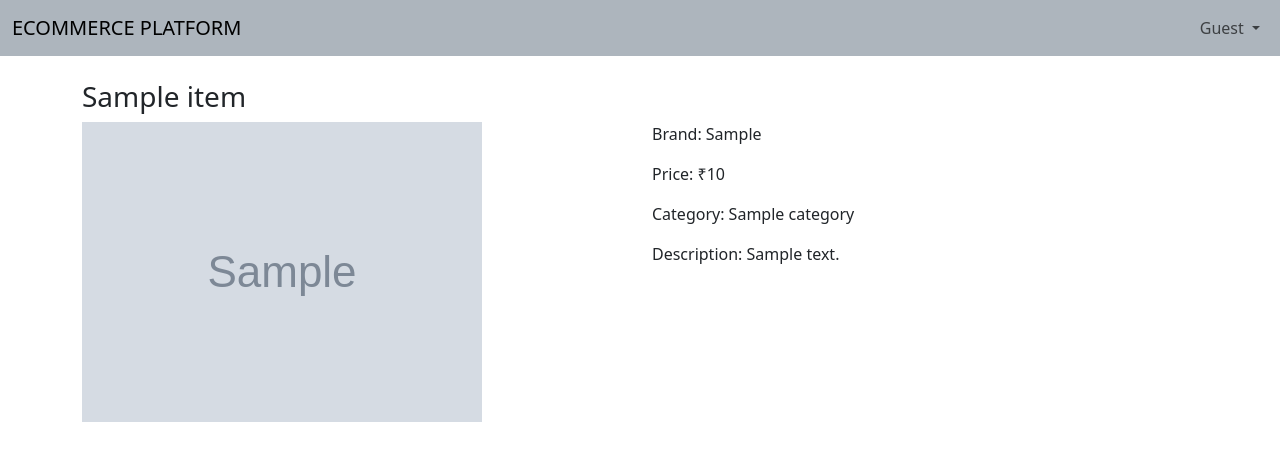
After one commit to Shamit2105/woc7.0-django-ecommerce-Shamit, a Django app: page /product/1/ in a window 1280 px wide. The commit adds this page. Shown: the top 461 px of the page. Run offline with Django 5.2, Linux system fonts and the light colour scheme; tables that the repository leaves empty hold one stand-in row (values such as "Sample post"); grey boxes marked "Sample" are stand-in pictures.

Commit message:
detail view added and optimized the templates

```diff
--- a/products/urls.py
+++ b/products/urls.py
@@ -1,8 +1,8 @@
 from django.urls import path
-from .views import ItemListView
+from .views import ItemListView,ItemDetailView
 
 urlpatterns = [
     path('', ItemListView.as_view(), name='home'),
-
+    path('product/<int:pk>/', ItemDetailView.as_view(), name='product_detail'),
 
 ]
--- a/products/views.py
+++ b/products/views.py
@@ -1,5 +1,5 @@
 from django.shortcuts import render
-from django.views.generic import ListView,TemplateView
+from django.views.generic import ListView,TemplateView,DetailView
 
 from .models import Category, SubCategory, Item
 # Create your views here.
@@ -9,3 +9,7 @@ class ItemListView(ListView):
     context_object_name = 'items'
     def get_queryset(self):
         return Item.objects.all()
+
+class ItemDetailView(DetailView):
+    model = Item
+    template_name = 'product_detail.html'
--- a/static/css/home.css
+++ b/static/css/home.css
@@ -4,7 +4,7 @@
     display: flex;
     flex-direction: column;
     justify-content: space-between;
-    border: 1px solid #ddd; /* Add a border to distinguish items */
+    border: 1px solid black; /* Add a border to distinguish items */
     margin-bottom: 15px; /* Add some space between items */
 }
 
--- a/templates/_base.html
+++ b/templates/_base.html
@@ -50,6 +50,7 @@
                             role="button"
                             data-bs-toggle="dropdown"
                             aria-expanded="false">
+                            Guest
 
                         </a>
                         <ul class="dropdown-menu dropdown-menu-end" aria-labelledby="authDropdown">
--- a/templates/home.html
+++ b/templates/home.html
@@ -23,8 +23,8 @@ Home
                     <img src="{{ item.image.url }}" class="card-img-top" alt="{{ item.name }}">
                 </div>
                 <div class="card-body">
-                    <h5 class="card-title">{{ item.name }}</h5>
-                    <p class="card-text">{{ item.description }}</p>
+                    <h5 class="card-title"><a href="{% url 'product_detail' item.pk %}">{{ item.name }}</a></h5>
+                    <p class="card-text">{{ item.brand }}</p>
                     <p class="card-text">Price: ₹{{ item.price }}</p>
                 </div>
             </div>
--- /dev/null
+++ b/templates/product_detail.html
@@ -0,0 +1,22 @@
+{% extends '_base.html' %}
+{% load static %}
+
+{% block title %}Detail of {{item.name}}{% endblock title %}
+
+{% block content %}
+<h3>{{item.name}}</h3>
+<div class="row">
+    <div class="col-md-6">
+        <img src="{{ item.image.url }}" class="img-fluid" alt="{{ item.name }}">
+    </div>
+    <div class="col-md-6">
+        <p>Brand: {{ item.brand }}</p>
+        <p>Price: ₹{{ item.price }}</p>
+
+        <p>Category: {{ item.category }}</p>
+
+
+        <p>Description: {{ item.description }}</p>
+
+    </div>
+{% endblock content %}
```
Also changed, not shown: media/51msrngfbel-sx466-800x800.jpg (added), media/White-Night-by-Fyodor-Dostoyevsky.jpg (added), media/items/51msrngfbel-sx466-800x800.jpg (added), media/items/White-Night-by-Fyodor-Dostoyevsky.jpg (added), media/items/war-and-peace-34.jpg (added), media/war-and-peace-34.jpg (added).
